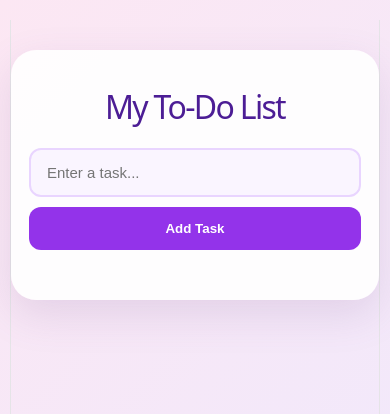
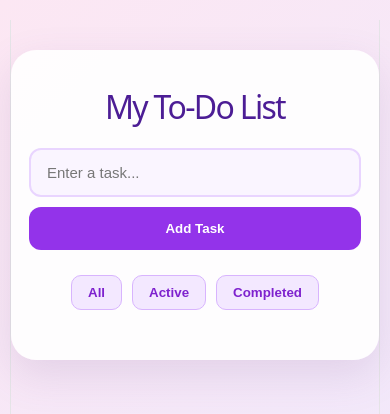
Before and after one commit to bindubasnet2007-droid/TO-DO-LIST, a React (Vite) app: page / in a window 390 px wide. Shown: the top 414 px of the page. Built offline with nearby package versions, Linux system fonts and the light colour scheme.

Commit message:
Add task filtering and styling

```diff
--- a/src/App.css
+++ b/src/App.css
@@ -153,3 +153,37 @@ body {
     flex-wrap: wrap;
   }
 }
+.filters {
+  display: flex;
+  justify-content: center;
+  gap: 10px;
+  margin-bottom: 25px;
+}
+
+.filters button {
+  background-color: #f3e8ff;
+  color: #7e22ce;
+  border: 1px solid #d8b4fe;
+  padding: 9px 16px;
+  border-radius: 10px;
+  cursor: pointer;
+  font-weight: bold;
+}
+
+.filters button:hover {
+  background-color: #d8b4fe;
+  color: white;
+}
+
+@media (max-width: 500px) {
+  .filters {
+    flex-wrap: wrap;
+  }
+}
+.todo-form input {
+  color: #000000;
+}
+
+.todo-form input::placeholder {
+  color: #777777;
+}
--- a/src/App.jsx
+++ b/src/App.jsx
@@ -6,6 +6,7 @@ function App() {
   const [tasks, setTasks] = useState([])
   const [editId, setEditId] = useState(null)
   const [editText, setEditText] = useState('')
+  const [filter, setFilter] = useState('all')
 
   const addTask = (e) => {
     e.preventDefault()
@@ -60,6 +61,18 @@ function App() {
     setEditText('')
   }
 
+  const filteredTasks = tasks.filter((item) => {
+    if (filter === 'active') {
+      return !item.completed
+    }
+
+    if (filter === 'completed') {
+      return item.completed
+    }
+
+    return true
+  })
+
   return (
     <div className="todo-container">
       <h1>My To-Do List</h1>
@@ -75,8 +88,22 @@ function App() {
         <button type="submit">Add Task</button>
       </form>
 
+      <div className="filters">
+        <button onClick={() => setFilter('all')}>
+          All
+        </button>
+
+        <button onClick={() => setFilter('active')}>
+          Active
+        </button>
+
+        <button onClick={() => setFilter('completed')}>
+          Completed
+        </button>
+      </div>
+
       <div className="task-list">
-        {tasks.map((item) => (
+        {filteredTasks.map((item) => (
           <div className="task-item" key={item.id}>
 
             {editId === item.id ? (
```
